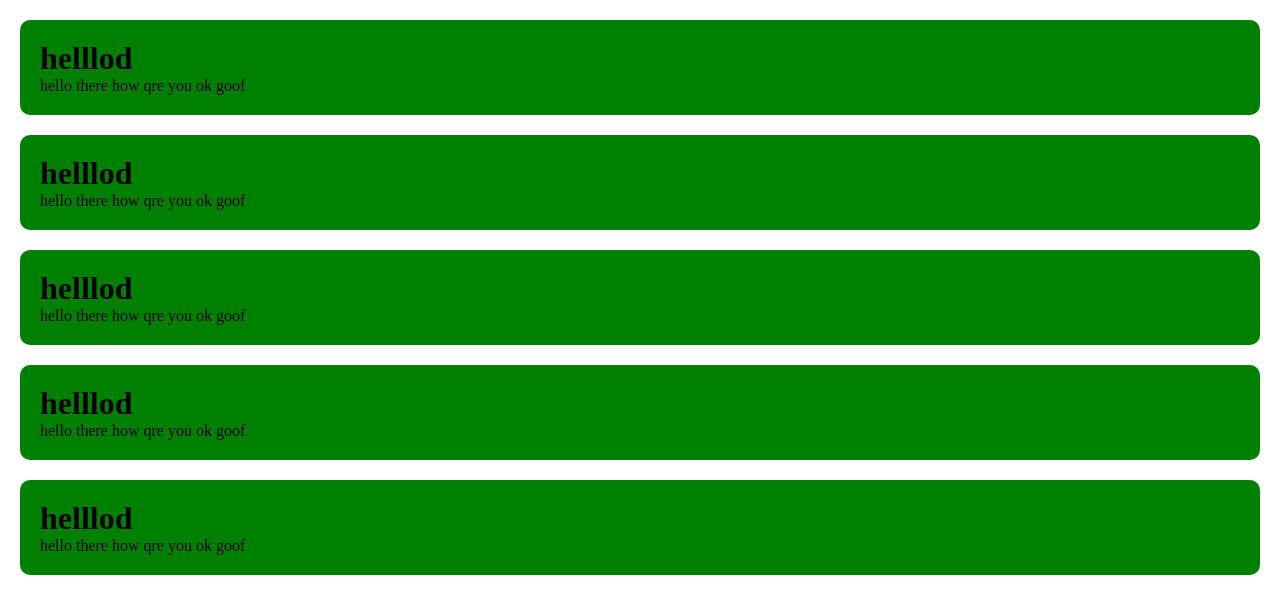
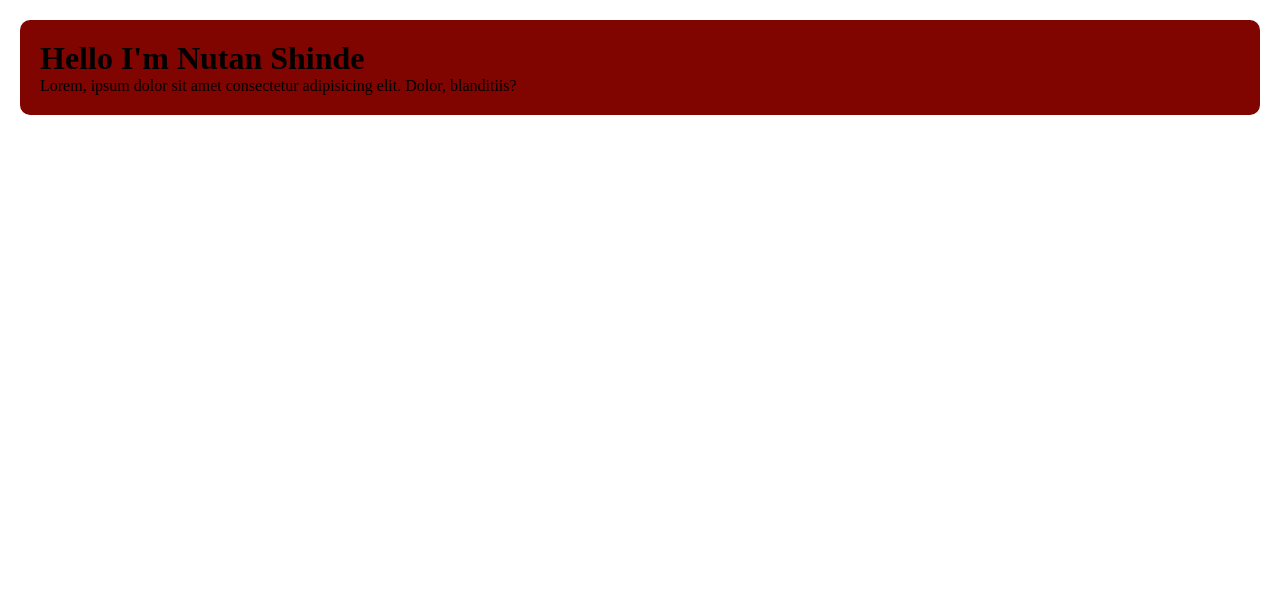
Before and after one commit to NutanShinde8926/practice-app, a React (Vite) app: page / in a window 1280 px wide. Shown: the top 614 px of the page. Built offline with nearby package versions, Linux system fonts and the light colour scheme.

Commit message:
pretty cool

```diff
--- a/src/App.jsx
+++ b/src/App.jsx
@@ -5,10 +5,6 @@ const App = () => {
   return (
     <div>
       <Card />
-       <Card />
-        <Card />
-         <Card />
-          <Card />
     </div>
   )
 }
--- a/src/components/Card.jsx
+++ b/src/components/Card.jsx
@@ -1,9 +1,13 @@
-function Card() {
-return (
-   <div className="card">
-    <h1> helllod</h1>
-    <p>hello there how qre you ok goof </p>
-   </div>
-)
+import React from 'react'
+
+const Card = () => {
+  return (
+    <div className='card'>
+        <h1>Hello I'm Nutan Shinde</h1>
+        <p>Lorem, ipsum dolor sit amet consectetur adipisicing elit. Dolor, blanditiis?</p>
+
+    </div>
+  )
 }
+
 export default Card
--- a/src/index.css
+++ b/src/index.css
@@ -4,7 +4,7 @@
 }
 
 .card{
- background-color: green;
+ background-color: rgb(128, 4, 0);
  border-radius: 10px;
  margin: 20px;
  padding: 20px;
```
